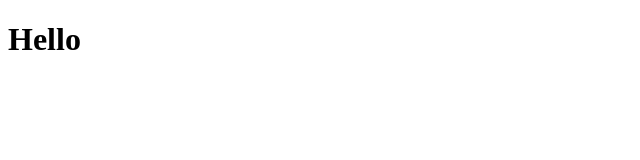
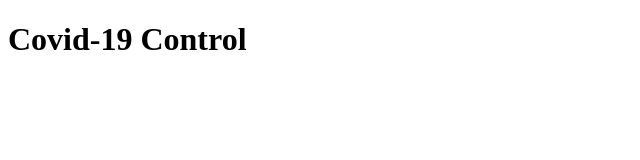
Before and after one commit to laurenb23/Covid-19-Control, a plain HTML site: page index.html in a window 1280 px wide. Shown: the whole page, without its empty margins (0-640 px from the left). Drawn offline with Linux system fonts and the light colour scheme.

Commit message:
Update index.html

```diff
--- a/index.html
+++ b/index.html
@@ -9,5 +9,10 @@
     <title> Covid-19 Control </title>
     <script src="https://kit.fontawesome.com/c807ac2220.js" crossorigin="anonymous"></script>
     <link rel="stylesheet" href="css/stylesheet.css">
+</head>
 
-    <h1> Hello </h1>
+<body>
+    <h1> Covid-19 Control </h1>
+</body>
+
+</html>
```
